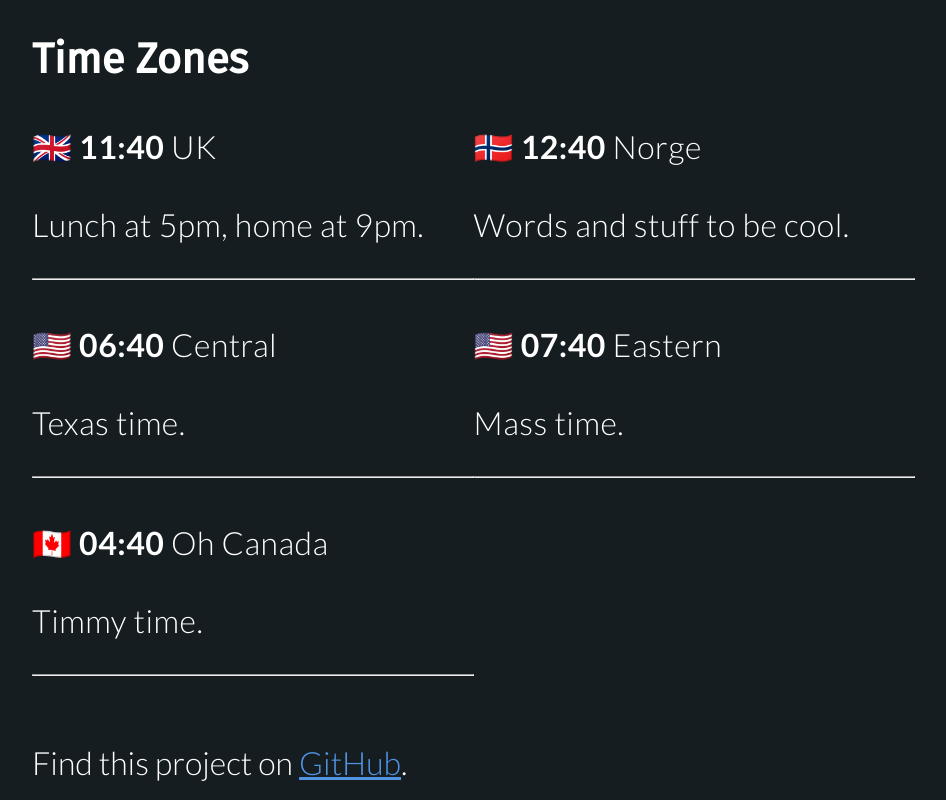
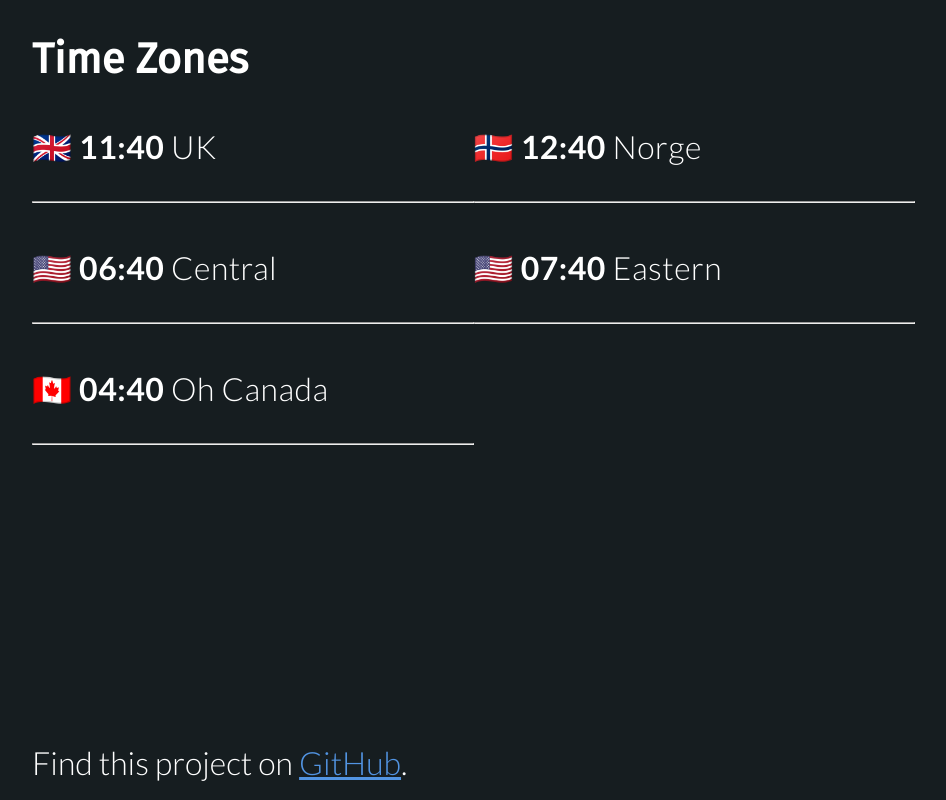
Before and after one commit to DanielPullan/Time, a Flask app: page / in a window 1280 px wide. Shown: the whole page, without its empty margins (128-1074 px from the left). Run offline with Flask 2, Linux system fonts and the light colour scheme.

Commit message:
I like this better
The extra text is useless for the moment.

```diff
--- a/time/templates/index.html
+++ b/time/templates/index.html
@@ -29,12 +29,10 @@
 <div class="row">
     <div class="col-6">
         <p>🇬🇧 <strong>{{uk}}</strong> UK </p>
-        <p>Lunch at 5pm, home at 9pm.</p>
         <hr>
     </div>
      <div class="col-6">
         <p>🇳🇴 <strong>{{norge}}</strong> Norge</p>
-        <p>Words and stuff to be cool.</p>
         <hr>
     </div>
 </div>
@@ -42,12 +40,10 @@
 <div class="row">
     <div class="col-6">
         <p>🇺🇸 <strong>{{central}}</strong> Central</p>
-        <p>Texas time.</p>
         <hr>
     </div>
         <div class="col-6">
         <p>🇺🇸  <strong>{{eastern}}</strong> Eastern</p>
-        <p>Mass time.</p>
         <hr>
     </div>
 </div>
@@ -59,7 +55,6 @@
 <div class="row">
     <div class="col-6">
         <p>🇨🇦 <strong>{{onguardforthee}}</strong> Oh Canada</p>
-        <p>Timmy time.</p>
         <hr>
     </div>
 </div>
```
